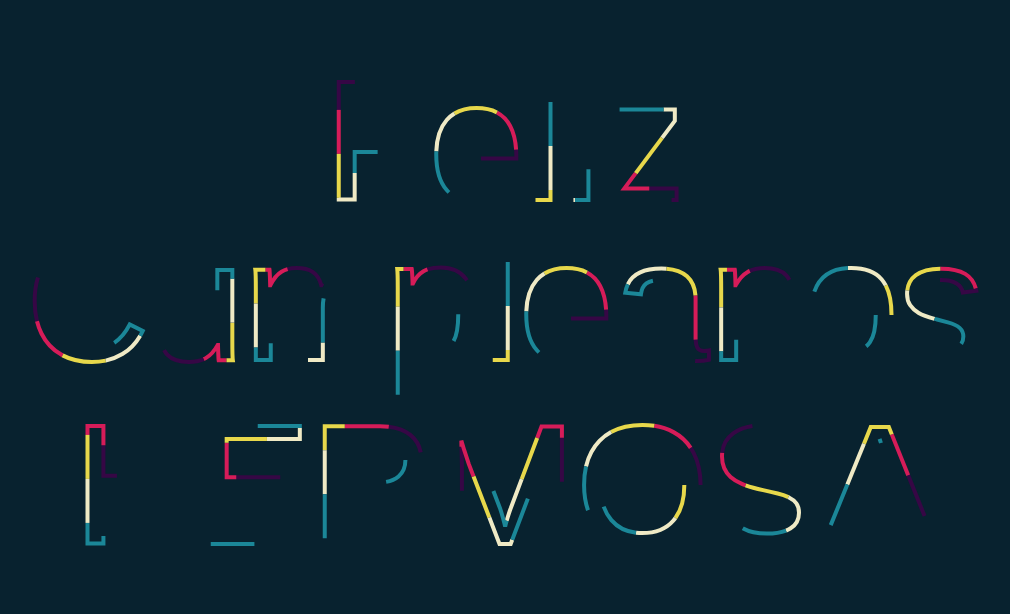
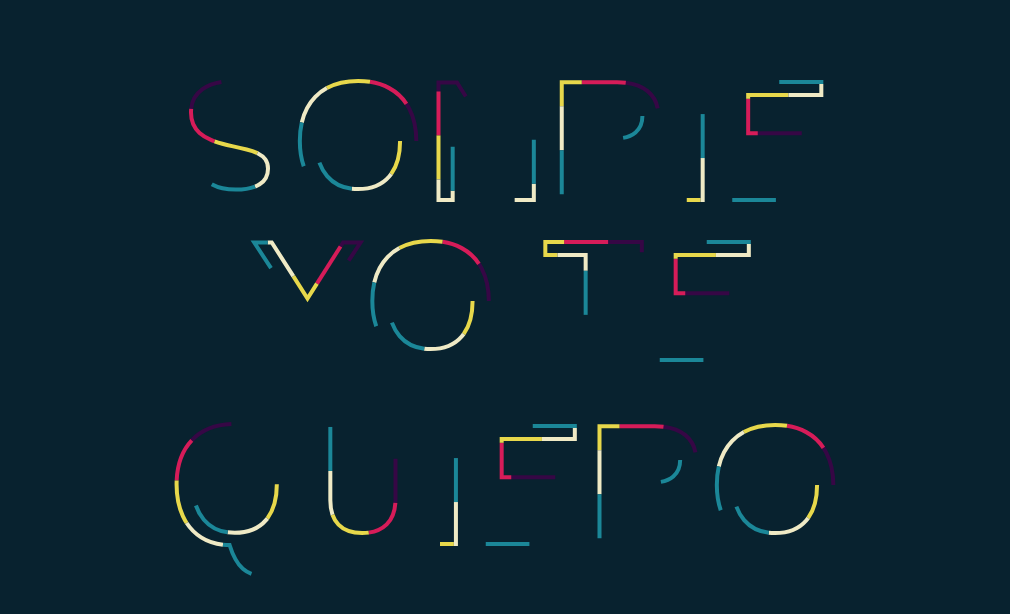
Before and after one commit to oscarcz7/countdown, a Vue app: page /happy in a window 1280 px wide. Shown: the top 614 px of the page, without its empty margins (135-1145 px from the left). Built offline with nearby package versions, Linux system fonts and the light colour scheme.

Commit message:
Update Happy.vue

```diff
--- a/src/views/Happy.vue
+++ b/src/views/Happy.vue
@@ -4,13 +4,13 @@
       <svg viewBox="0 0 800 600">
         <symbol id="s-text">
           <text text-anchor="middle" x="50%" y="25%" class="text--line">
-            Feliz
+            SONRIE
           </text>
           <text text-anchor="middle" x="50%" y="45%" class="text--line">
-            Cumpleaños
+            YO TE
           </text>
           <text text-anchor="middle" x="50%" y="68%" class="text--line">
-            HERMOSA
+            QUIERO
           </text>
         </symbol>
 
```
